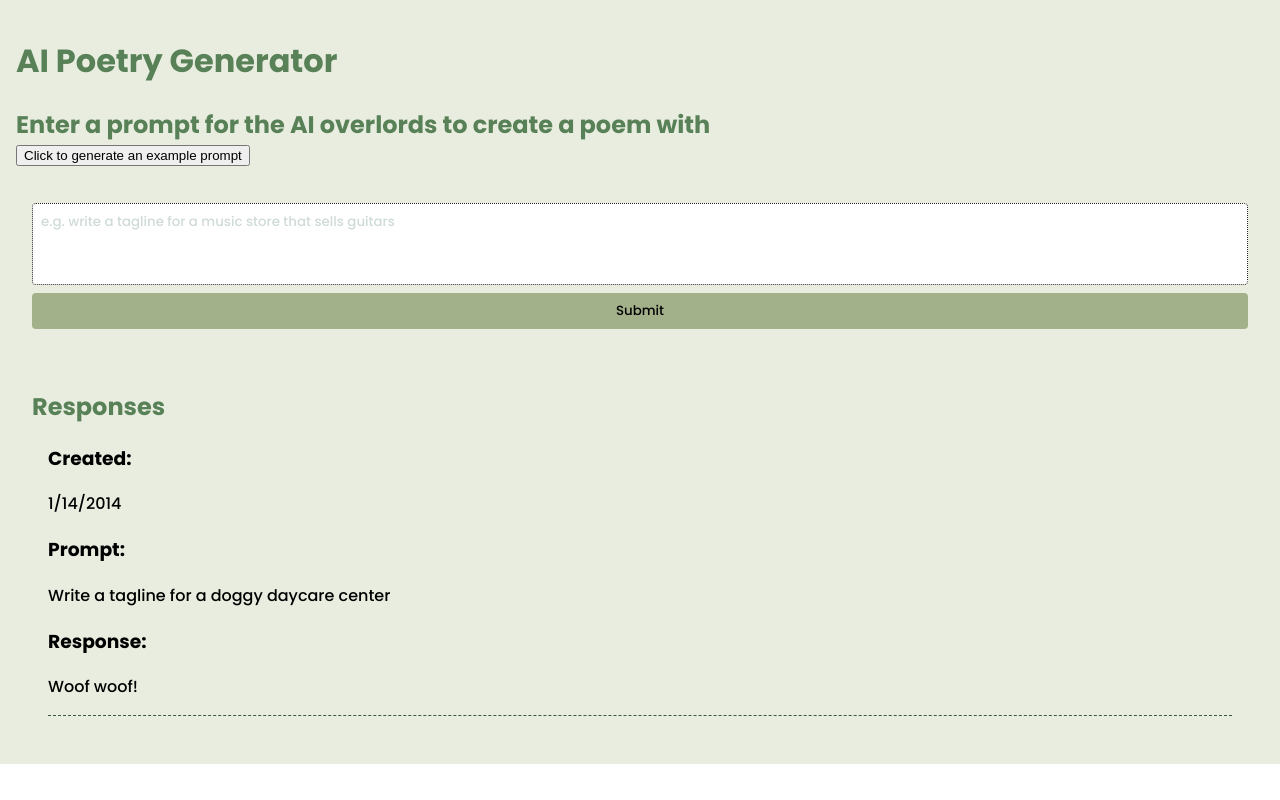
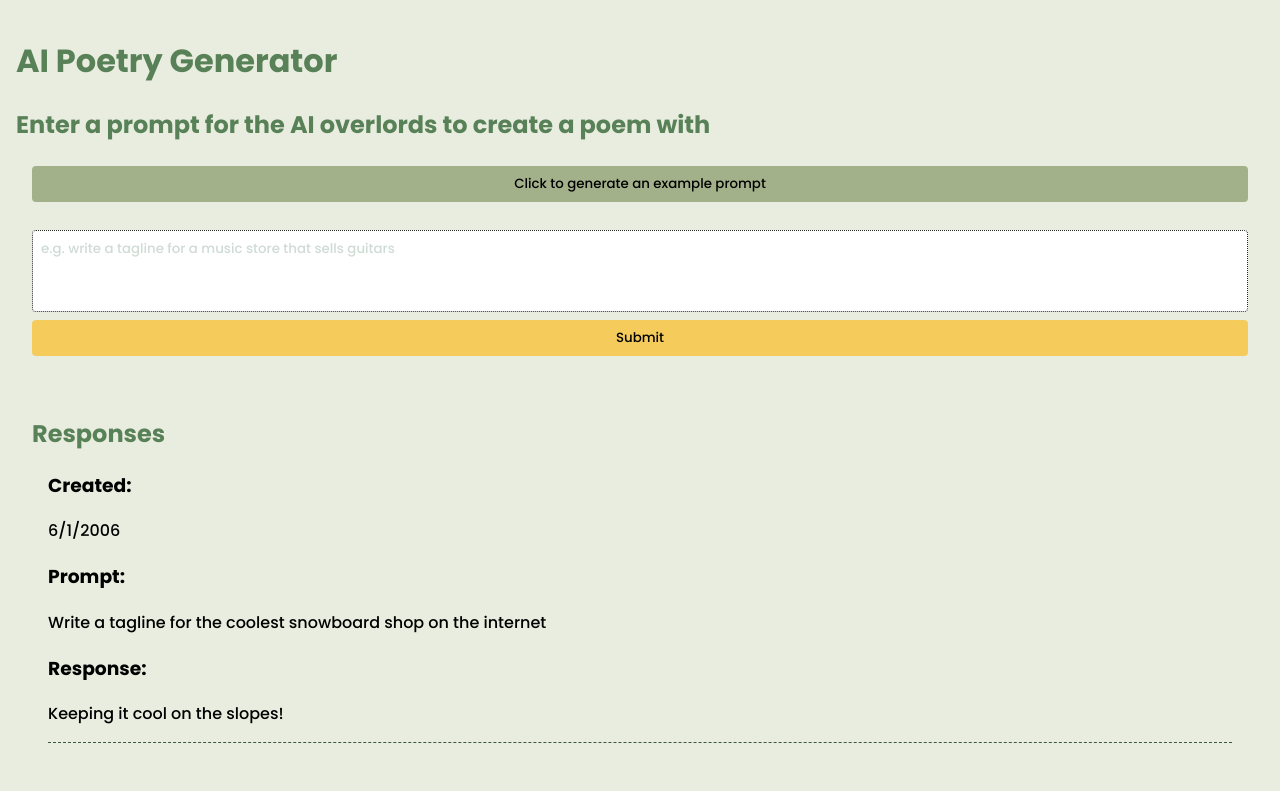
Before and after one commit to stuartkaija/band-name-generator, a React (Create React App) app: page / in a window 1280 px wide. Built offline with nearby package versions, Linux system fonts and the light colour scheme; no server answers.

Commit message:
styled buttons

```diff
--- a/src/App.js
+++ b/src/App.js
@@ -10,9 +10,9 @@ function App() {
 
     const [completions, setCompletions] = useState([
 		{
-			time: "1/14/2014",
-			prompt: "Write a tagline for a doggy daycare center",
-			completion: "Woof woof!"
+			time: "6/1/2006",
+			prompt: "Write a tagline for the coolest snowboard shop on the internet",
+			completion: "Keeping it cool on the slopes!"
 		}
 	]);
 
@@ -61,7 +61,7 @@ function App() {
             }
         }
 
-		if (prompt) {getCompletion()};
+		// if (prompt) {getCompletion()};
 
         console.log("useEffect running");
 
--- a/src/components/Form/Form.jsx
+++ b/src/components/Form/Form.jsx
@@ -10,8 +10,9 @@ export default function Form({handleSubmit, error}) {
         "Write a tagline for a sports equipment store.",
         "Explain the concept of a washing machine to a 5 year old.",
         "Write a tagline for a whitewater rafting school.",
-        "Give me a new and original idea for a rock and roll band.",
+        "Give me a new and original idea for a rock and roll band's name.",
         "What is the distance from the moon to the sun?",
+        "Give me an idea for what I should sell in my Shopify store."
     ]
 
     const handlePromptExample = () => {
@@ -24,8 +25,8 @@ export default function Form({handleSubmit, error}) {
     return (
         <section>
             <h2 className='form__title'>Enter a prompt for the AI overlords to create a poem with</h2>
-            <button onClick={handlePromptExample}>Click to generate an example prompt</button>
             <form className='form' name='promptForm' id='promptForm' onSubmit={handleSubmit}>
+            <button className='form__button' onClick={handlePromptExample}>Click to generate an example prompt</button>
                 <label htmlFor="prompt" hidden>Enter prompt here</label>
                 <p className={error ? 'form__error' : 'form__error--hidden'}>the AI overlords require words</p>
                 <textarea
@@ -35,7 +36,7 @@ export default function Form({handleSubmit, error}) {
                     placeholder='e.g. write a tagline for a music store that sells guitars'
                     defaultValue={example ? example : ''}
                 ></textarea>
-                <button className='form__button' type='submit' form='promptForm'>Submit</button>
+                <button className='form__button--submit' type='submit' form='promptForm'>Submit</button>
             </form>
         </section>
     )
--- a/src/components/Form/Form.scss
+++ b/src/components/Form/Form.scss
@@ -1,4 +1,5 @@
 @use '../../styles/partials/variables' as *;
+@use '../../styles/partials/mixins' as *;
 
 .form {
     display: flex;
@@ -44,26 +45,10 @@
     }
 
     &__button {
-        font-family: 'Poppins';
-        background-color: $color-light4;
-        border: none;
-        border-radius: 0.25rem;
-        padding: 0.5rem 0rem;
-        margin: 0.5rem 0rem;
-        transition: background-color 0.1s;
+        @include button;
 
-        &:hover {
-            background-color: $color-accent3;
+        &--submit {
+            @include button-submit;
         }
-
-        &:active {
-            background-color: $color-dark2;
-            transition: background-color 0.1s;
-        }
-
-        &:focus {
-            outline: 0.05rem dashed $color-dark2;
-        }
-
     }
 }
--- a/src/styles/partials/_mixins.scss
+++ b/src/styles/partials/_mixins.scss
@@ -11,3 +11,49 @@
         @content
     }
 }
+
+@mixin button {
+    font-family: 'Poppins';
+    background-color: $color-light4;
+    border: none;
+    border-radius: 0.25rem;
+    padding: 0.5rem 0rem;
+    margin: 0.5rem 0rem;
+    transition: background-color 0.1s;
+
+    &:hover {
+        background-color: $color-accent3;
+    }
+
+    &:active {
+        background-color: $color-dark2;
+        transition: background-color 0.1s;
+    }
+
+    &:focus {
+        outline: 0.05rem dashed $color-dark2;
+    }
+}
+
+@mixin button-submit {
+    font-family: 'Poppins';
+    background-color: $color-accent1;
+    border: none;
+    border-radius: 0.25rem;
+    padding: 0.5rem 0rem;
+    margin: 0.5rem 0rem;
+    transition: background-color 0.1s;
+
+    &:hover {
+        background-color: $color-accent2;
+    }
+
+    &:active {
+        background-color: $color-dark2;
+        transition: background-color 0.1s;
+    }
+
+    &:focus {
+        outline: 0.05rem dashed $color-dark2;
+    }
+}
```
